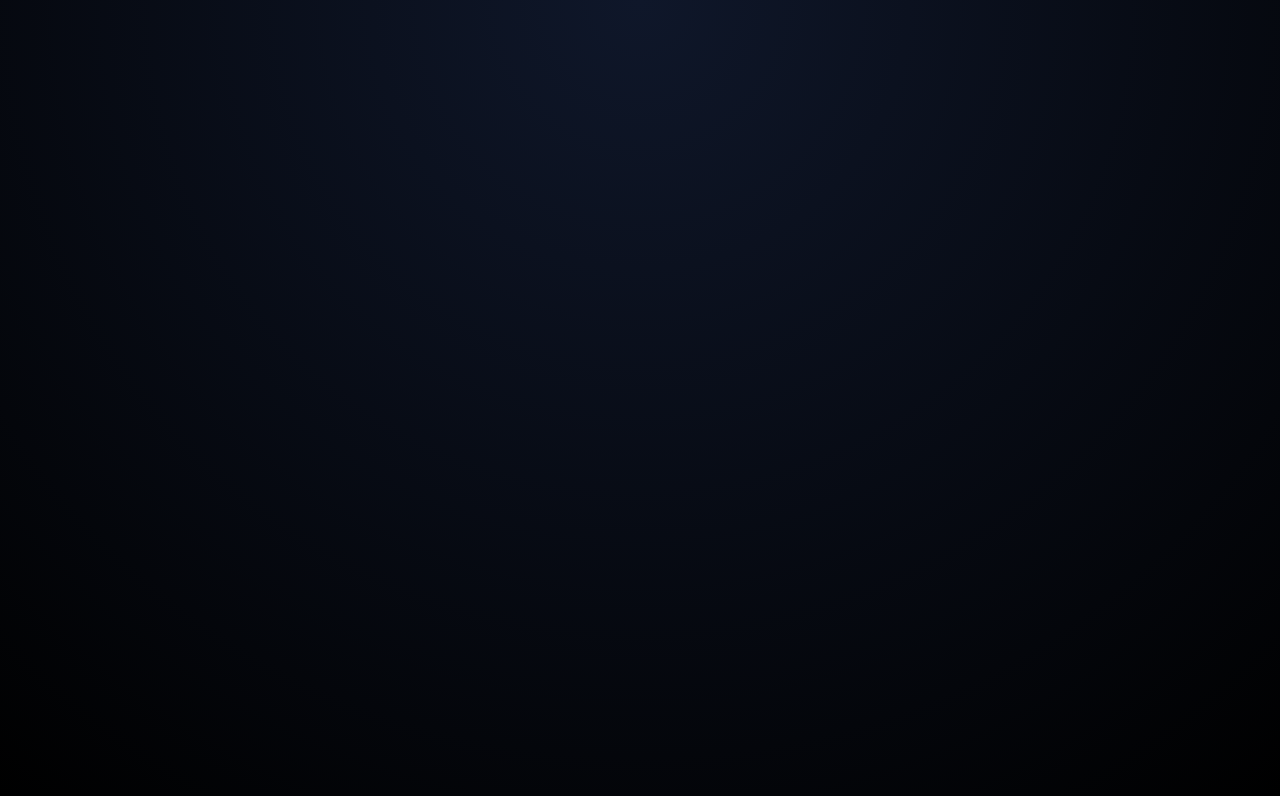
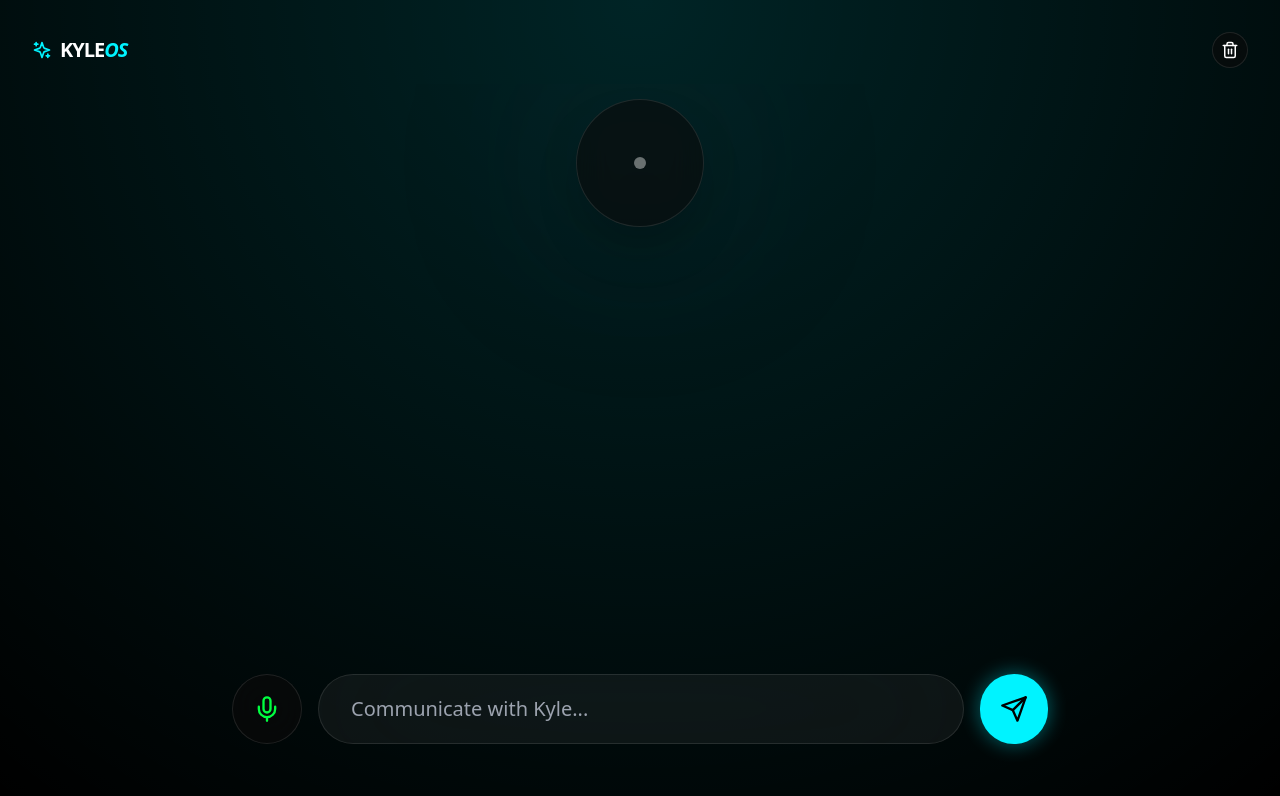
Before and after one commit to kylesysdev/kyleos, a Next.js app: page / in a window 1280 px wide. Shown: the top 796 px of the page. Built offline with nearby package versions, Linux system fonts and the light colour scheme.

Commit message:
Update page.tsx

```diff
--- a/app/page.tsx
+++ b/app/page.tsx
@@ -5,24 +5,23 @@ import { MemoryBank } from '@/lib/memory';
 import OrbFace from '@/components/OrbFace';
 import { Mic, Send, Trash2, Sparkles } from 'lucide-react';
 
-export default function NeuralPage() {
+export default function Page() {
   const [messages, setMessages] = useState<any[]>([]);
   const [input, setInput] = useState('');
   const [status, setStatus] = useState<'idle' | 'listening' | 'speaking'>('idle');
   const [error, setError] = useState<string | null>(null);
   const scrollRef = useRef<HTMLDivElement>(null);
 
-  // 1. NEURAL BOOT (Fixes Hydration Error)
+  // Load memory only after mount to avoid hydration errors
   useEffect(() => {
     const saved = MemoryBank.load();
     if (saved) setMessages(saved);
   }, []);
 
-  // 2. MEMORY SYNC
   useEffect(() => {
     MemoryBank.save(messages);
     scrollRef.current?.scrollIntoView({ behavior: 'smooth' });
-  }, [messages, status]);
+  }, [messages]);
 
   const handleSend = async (text: string) => {
     if (!text.trim()) return;
@@ -36,18 +35,76 @@ export default function NeuralPage() {
       setMessages(prev => [...prev, { role: 'assistant', content: res.content, type: res.type }]);
 
       if (res.type === 'text') {
+        window.speechSynthesis.cancel();
         const speech = new SpeechSynthesisUtterance(res.content);
         speech.onend = () => setStatus('idle');
         window.speechSynthesis.speak(speech);
       } else {
         setStatus('idle');
       }
-    } catch (e: any) {
+    } catch (e) {
+      console.error(e);
       setStatus('idle');
-      // 3. NEURAL ERROR HANDLING
       setError("Neural Link Error: I cannot reach my core brain right now.");
     }
   };
 
-  // ... (Keep your existing startListening and UI code here)
+  const startListening = () => {
+    const Speech = (window as any).webkitSpeechRecognition || (window as any).SpeechRecognition;
+    if (!Speech) return;
+    const rec = new Speech();
+    rec.onstart = () => { setStatus('listening'); window.speechSynthesis.cancel(); };
+    rec.onresult = (e: any) => handleSend(e.results[0][0].transcript);
+    rec.onend = () => setStatus('idle');
+    rec.start();
+  };
+
+  return (
+    <main className="h-screen w-screen flex flex-col bg-black text-white p-4 relative overflow-hidden">
+      <div className="absolute top-0 left-0 w-full h-full bg-[radial-gradient(circle_at_50%_0%,rgba(0,243,255,0.15),transparent)] pointer-events-none" />
+
+      <div className="z-10 flex justify-between items-center p-4">
+        <div className="flex items-center gap-2">
+          <Sparkles className="text-kyle-blue" size={20} />
+          <h1 className="text-xl font-bold tracking-tighter uppercase">Kyle<span className="text-kyle-blue italic">OS</span></h1>
+        </div>
+        <button onClick={() => { MemoryBank.clear(); setMessages([]); }} className="p-2 glass rounded-full hover:bg-red-500/20 transition-all">
+          <Trash2 size={18} />
+        </button>
+      </div>
+
+      <div className="flex-1 flex flex-col items-center justify-center overflow-hidden relative">
+        <OrbFace state={status} />
+
+        {error && <div className="absolute top-1/4 glass px-6 py-2 rounded-full border-red-500/50 text-red-400 text-sm animate-pulse">{error}</div>}
+
+        <div className="w-full max-w-2xl h-[45vh] overflow-y-auto mt-8 px-4 no-scrollbar space-y-4">
+          {messages.map((m, i) => (
+            <div key={i} className={`flex ${m.role === 'user' ? 'justify-end' : 'justify-start'} animate-in fade-in slide-in-from-bottom-2`}>
+              <div className={`p-4 rounded-3xl glass ${m.role === 'user' ? 'bg-kyle-blue/10 border-kyle-blue/30' : 'bg-white/5 border-white/10'}`}>
+                {m.type === 'image' ? <img src={m.content} className="rounded-2xl w-full md:w-80 shadow-2xl border border-white/10" /> : <p className="text-lg font-light tracking-wide">{m.content}</p>}
+              </div>
+            </div>
+          ))}
+          <div ref={scrollRef} />
+        </div>
+      </div>
+
+      <div className="p-6 md:p-10 flex gap-4 max-w-4xl mx-auto w-full z-20">
+        <button onClick={startListening} className={`p-5 rounded-full glass border border-white/10 transition-all duration-500 ${status === 'listening' ? 'bg-red-500 text-white scale-110 shadow-[0_0_20px_rgba(255,0,0,0.5)]' : 'text-kyle-green hover:border-kyle-green/50'}`}>
+          <Mic size={28}/>
+        </button>
+        <input
+          className="flex-1 bg-white/5 border border-white/10 backdrop-blur-3xl rounded-full px-8 text-xl outline-none focus:border-kyle-blue transition-all"
+          value={input}
+          onChange={e => setInput(e.target.value)}
+          onKeyDown={e => e.key === 'Enter' && handleSend(input)}
+          placeholder={status === 'listening' ? "Neural Link Listening..." : "Communicate with Kyle..."}
+        />
+        <button onClick={() => handleSend(input)} className="p-5 rounded-full bg-kyle-blue text-black font-bold hover:scale-105 active:scale-95 shadow-[0_0_20px_rgba(0,243,255,0.4)]">
+          <Send size={28}/>
+        </button>
+      </div>
+    </main>
+  );
 }
```
